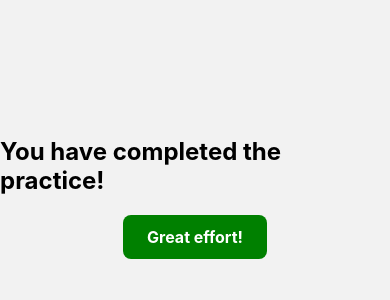
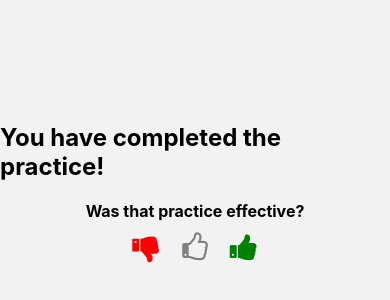
Before and after one commit to nus-zen/zen-app, a React Native app: screen /PracticeRatingScreen in a window 390 px wide. Shown: the part 224-524 px from the top of the page. Built offline with nearby package versions, Linux system fonts and the light colour scheme.

Commit message:
add thumbs

```diff
--- /dev/null
+++ b/components/ThumbsRating.js
@@ -0,0 +1,62 @@
+import React, { useState } from "react";
+import { View, TouchableOpacity, StyleSheet, Alert } from "react-native";
+import { FontAwesome } from "@expo/vector-icons"; // You can use other icon libraries if preferred
+
+const ThumbsRating = () => {
+  const [rating, setRating] = useState(null);
+
+  const handleRating = (selectedRating) => {
+    // Handle the rating selection here, e.g., send it to a server or update state
+    Alert.alert("you have rated " + selectedRating);
+    setRating(selectedRating);
+  };
+
+  return (
+    <View style={styles.container}>
+      <TouchableOpacity
+        style={[
+          styles.thumbButton,
+          rating === "thumbs-down" && styles.selectedThumb,
+        ]}
+        onPress={() => handleRating("thumbs-down")}
+      >
+        <FontAwesome name="thumbs-down" size={30} color="red" />
+      </TouchableOpacity>
+      <TouchableOpacity
+        style={[
+          styles.thumbButton,
+          rating === "thumbs-medium" && styles.selectedThumb,
+        ]}
+        onPress={() => handleRating("thumbs-medium")}
+      >
+        <FontAwesome name="thumbs-o-up" size={30} color="gray" />
+      </TouchableOpacity>
+      <TouchableOpacity
+        style={[
+          styles.thumbButton,
+          rating === "thumbs-up" && styles.selectedThumb,
+        ]}
+        onPress={() => handleRating("thumbs-up")}
+      >
+        <FontAwesome name="thumbs-up" size={30} color="green" />
+      </TouchableOpacity>
+    </View>
+  );
+};
+
+export default ThumbsRating;
+
+const styles = StyleSheet.create({
+  container: {
+    flexDirection: "row",
+    justifyContent: "space-between",
+  },
+  thumbButton: {
+    borderWidth: 1,
+    borderColor: "transparent",
+    padding: 10,
+  },
+  selectedThumb: {
+    borderColor: "blue", // Add a border color for the selected thumb
+  },
+});
--- a/screens/practices/PracticeHome.js
+++ b/screens/practices/PracticeHome.js
@@ -5,6 +5,7 @@ import { PracticeHomeScreenData } from "../../data/PracticeHomeScreenData";
 import PracticeModal from "../../components/PracticeModal";
 import { useState, useEffect } from "react";
 import { ScrollView } from "react-native-gesture-handler";
+import ThumbsRating from "../../components/ThumbsRating";
 
 export default function PracticeHome({ navigation }) {
   const HOME_PAGE_DATA = PracticeHomeScreenData(navigation);
--- a/screens/practices/PracticeRatingScreen.js
+++ b/screens/practices/PracticeRatingScreen.js
@@ -7,8 +7,9 @@ import {
   TouchableOpacity,
   View,
 } from "react-native";
+import ThumbsRating from "../../components/ThumbsRating";
 
-export default function PracticeRatingScreen({ route }) {
+export default function PracticeRatingScreen() {
   const navigation = useNavigation();
 
   const handleFinishRating = () => {
@@ -37,9 +38,11 @@ export default function PracticeRatingScreen({ route }) {
       {/* Title */}
       <Text style={styles.title}>You have completed the practice!</Text>
 
-      <TouchableOpacity style={styles.button} onPress={handleFinishRating}>
+      {/* <TouchableOpacity style={styles.button} onPress={handleFinishRating}>
         <Text style={styles.buttonText}>Great effort!</Text>
-      </TouchableOpacity>
+      </TouchableOpacity> */}
+      <Text style={styles.buttonText}>Was that practice effective?</Text>
+      <ThumbsRating />
     </View>
   );
 }
@@ -69,7 +72,7 @@ const styles = StyleSheet.create({
     borderRadius: 8,
   },
   buttonText: {
-    color: "white",
+    color: "black",
     fontSize: 16,
     fontWeight: "bold",
   },
```
